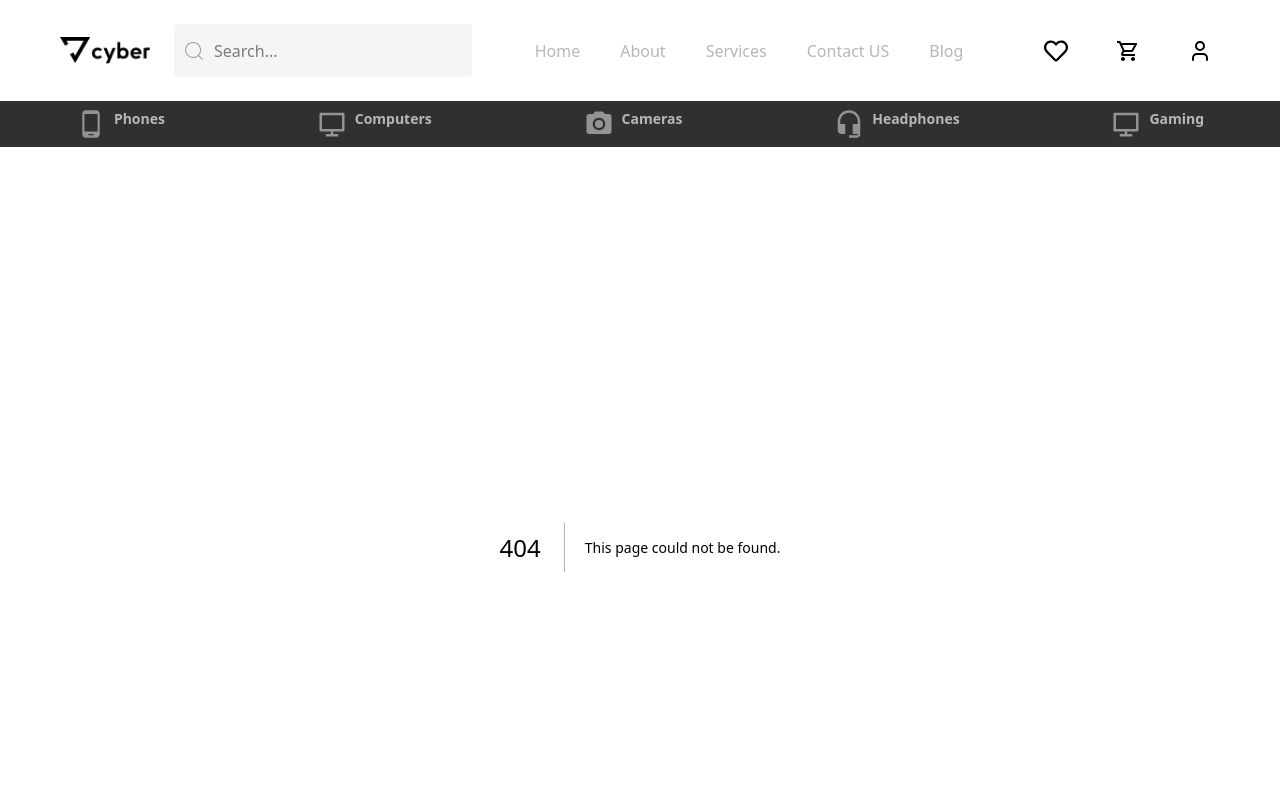
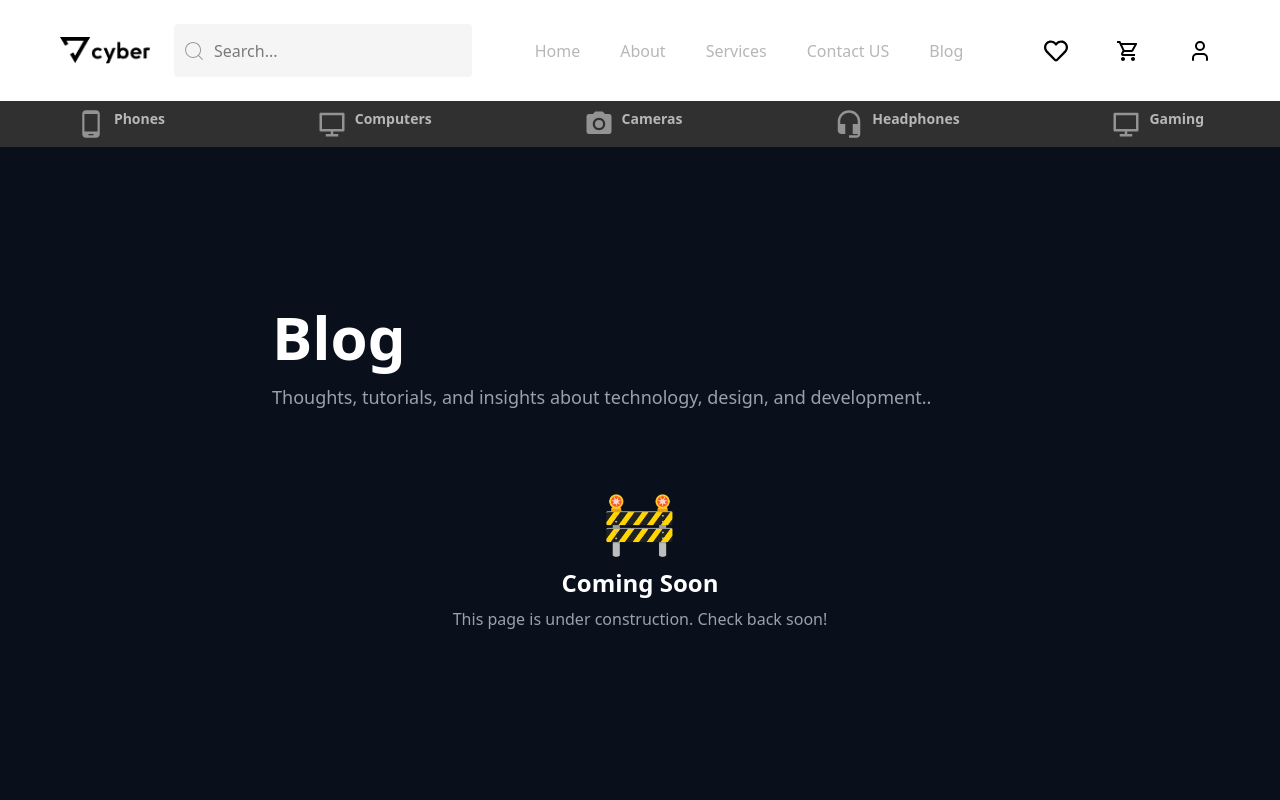
Before and after one commit to AhmedSamyEid/E-Commerce, a Next.js app: page /blog in a window 1280 px wide. Before the commit this address had no page. Shown: the top 800 px of the page. Built offline with nearby package versions, Linux system fonts and the light colour scheme.

Commit message:
feat(blog): add BlogForm page with coming soon placeholder

```diff
--- /dev/null
+++ b/src/app/blog/page.tsx
@@ -0,0 +1,5 @@
+import BlogForm from "@/modules/blog/BlogForm";
+
+export default function Blog() {
+  return <BlogForm />;
+}
--- /dev/null
+++ b/src/modules/blog/BlogForm.tsx
@@ -0,0 +1,16 @@
+"use client";
+export default function BlogForm() {
+  return (
+    <div className="min-h-screen bg-[#0a0f1c] text-gray-300 flex flex-col items-center justify-start py-30">
+      <div className="w-full max-w-4xl   py-10 px-6 md:px-20">
+        <h1 className="text-6xl font-bold text-white mb-4">Blog</h1>
+        <p className="text-lg text-gray-400">Thoughts, tutorials, and insights about technology, design, and development..</p>
+      </div>
+      <div className="flex flex-col items-center justify-center mt-10">
+        <span className="text-6xl">🚧</span>
+        <h2 className="text-2xl font-bold text-white mt-4">Coming Soon</h2>
+        <p className="text-gray-400 mt-2">This page is under construction. Check back soon!</p>
+      </div>
+    </div>
+  );
+}
```
